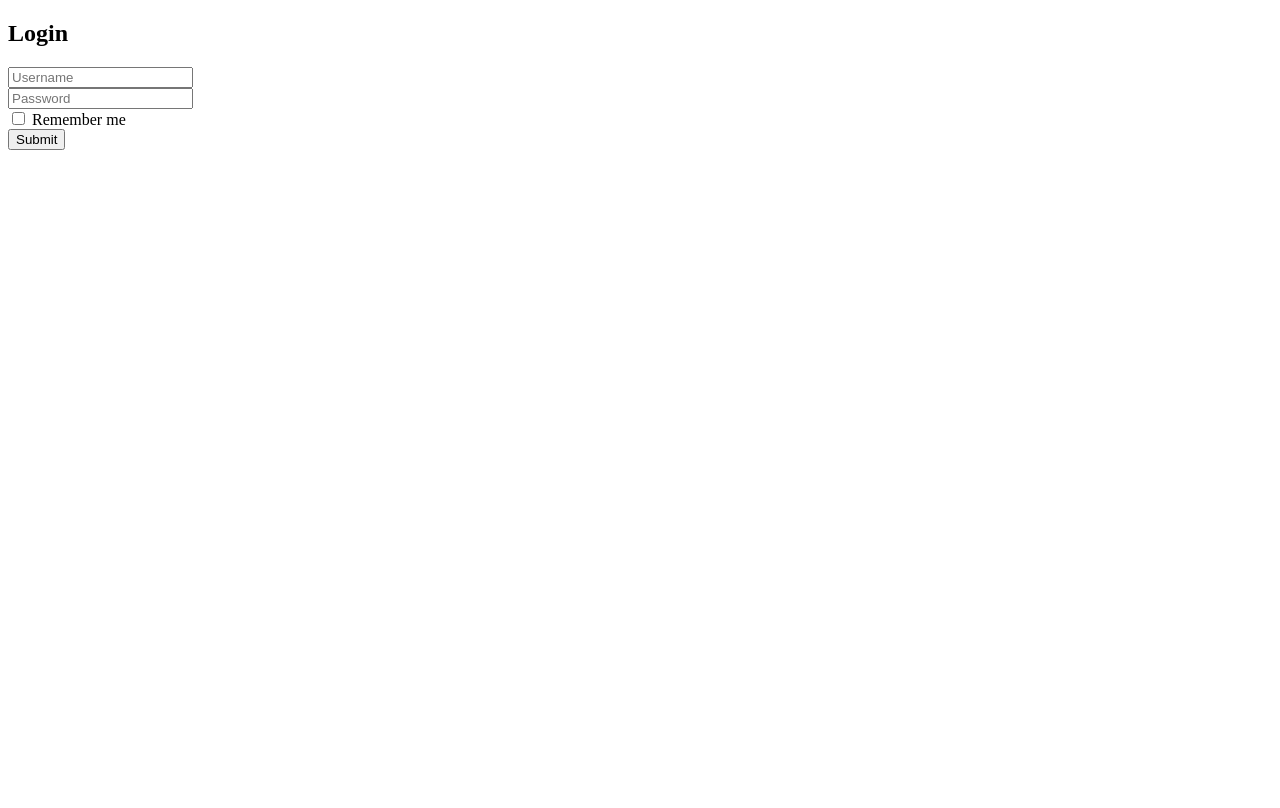
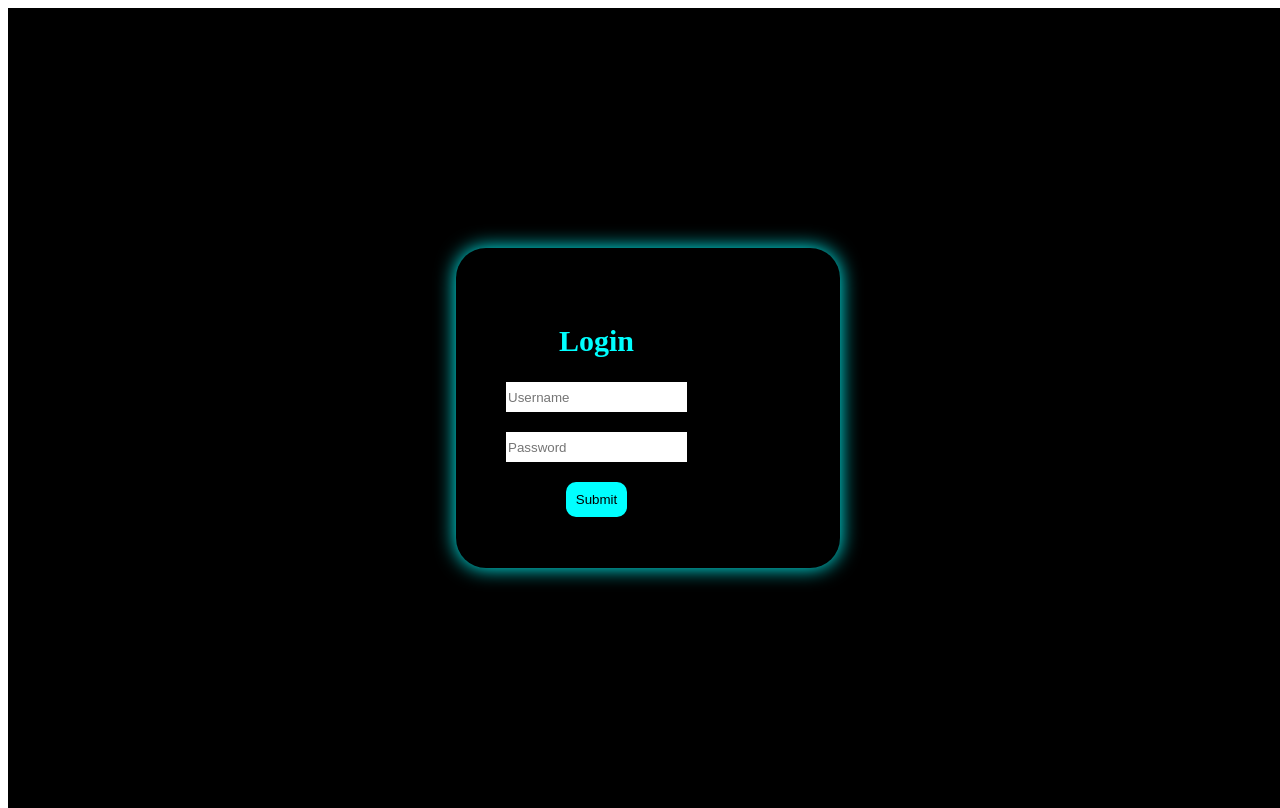
Before and after one commit to HABcoder/my-project, a plain HTML site: page index.html in a window 1280 px wide. Drawn offline with Linux system fonts and the light colour scheme.

Commit message:
Added CSS stylesheet

```diff
--- a/index.html
+++ b/index.html
@@ -4,6 +4,7 @@
     <meta charset="UTF-8">
     <meta name="viewport" content="width=device-width, initial-scale=1.0">
     <title>Conatct Form</title>
+    <link rel="stylesheet" href="style.css">
 </head>
 <body>
     <div class="wrapper">
@@ -17,9 +18,6 @@
                     <div class="input-group">
                         <input type="password" placeholder="Password">
                     </div>
-                    <div class="input-group">
-                        <input type="checkbox"> Remember me
-                    </div>
                     <div class="butoon">
                         <button type="submit">Submit</button>
                     </div>
--- /dev/null
+++ b/style.css
@@ -0,0 +1,56 @@
+*{
+    box-sizing: border-box;
+}
+html, body {
+    width: 100%;
+    height: 100%;
+}
+.wrapper{
+    width: 100%;
+    height: 100%;
+    display: flex;
+    justify-content: center;
+    align-items: center;
+    background-color: black;
+}
+.log{
+  background-color: aqua;
+  padding: 50px;
+  border-radius: 30px;
+  box-shadow: 0 0 20px aqua;
+  height: 40%;
+  width: 30%;
+  color: aqua;
+  background-color: rgb(0, 0, 0);
+  display: flex;
+  align-items: center;
+}
+.log:hover {
+    filter: hue-rotate(360%);
+}
+@keyframes anim {
+    form {
+
+    }
+}
+h2{
+    font-size: 30px;
+    text-align: center;
+}
+.input-group{
+    margin-bottom: 20px;
+}
+.input-group input{
+    border: transparent;
+    height: 30px;
+}
+.butoon {
+    display: flex;
+    justify-content: center;
+}
+button {
+    background-color: aqua;
+    padding: 10px;
+    border: transparent;
+    border-radius: 10px;
+}
```
Also changed, not shown: 1 other file.
